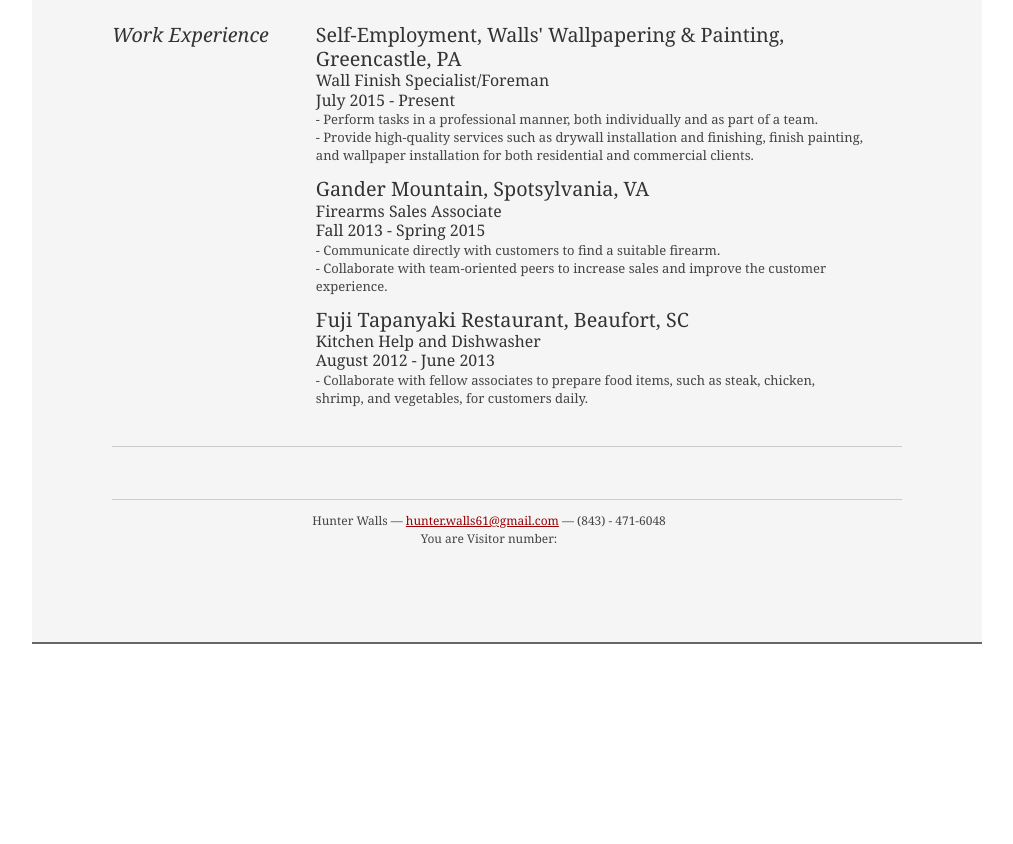
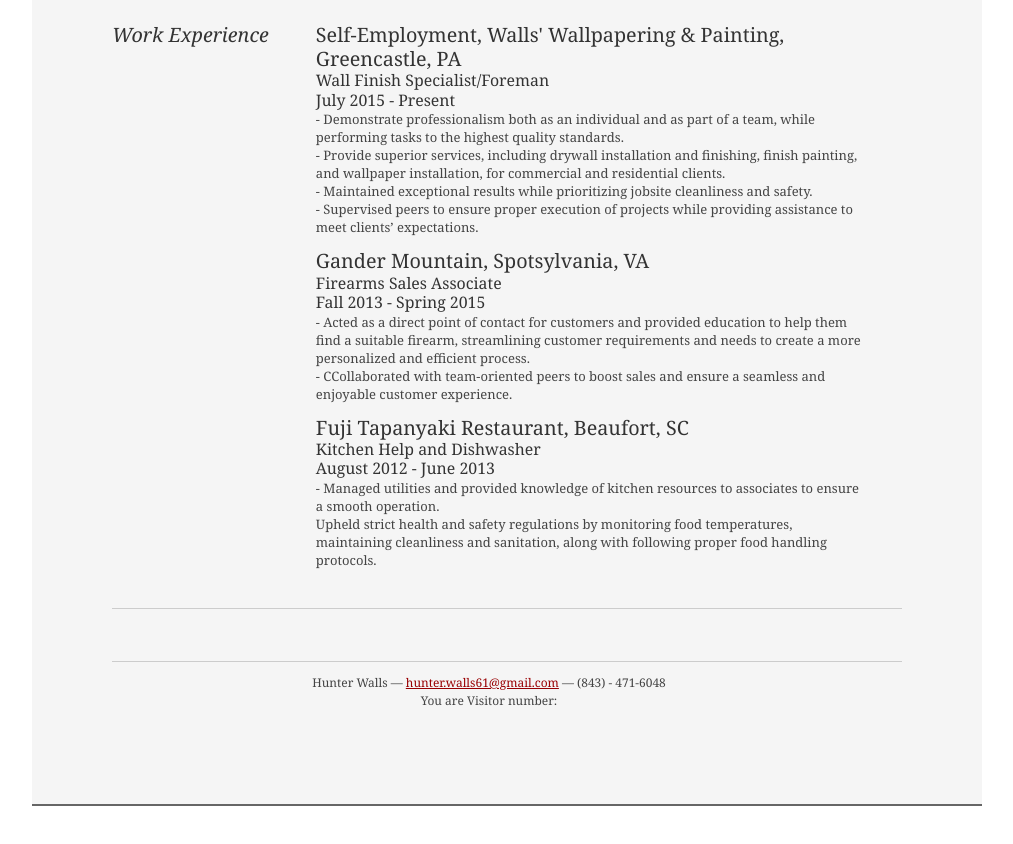
Before and after one commit to Neshrack/hrw-resume-challenge-BE, a website: page resume-site/index.html in a window 1280 px wide. Shown: the part 1291-2135 px from the top of the page, without its empty margins (133-1146 px from the left). Before the commit the page ends 2015 px from the top, so only its background shows below. Drawn offline with Linux system fonts and the light colour scheme; no server answers.

Commit message:
finishing touches

```diff
--- a/resume-site/index.html
+++ b/resume-site/index.html
@@ -28,7 +28,7 @@
 					<div class="contact-info">
 						<h3><a href="mailto:hunter.walls61@gmail.com">E-mail Me</a></h3>
 						<h3><a href="https://linkedin.com/in/hunter-r-walls">My Linkedin Profile</a></h3>
-						<h3><a href="Hunter Ray Walls _ Aspiring Cloud Engineer _ hunter.walls61@gmail.com">Download PDF</a></h3>
+						<h3><a href="Hunter-Resume.pdf">Download PDF</a></h3>
 						<h3>Mobile: (843) 471-6048</h3>
 					</div><!--// .contact-info -->
 				</div>
@@ -138,24 +138,32 @@
 								<h2>Self-Employment, Walls' Wallpapering & Painting, Greencastle, PA</h2>
 								<h3>Wall Finish Specialist/Foreman</h3>
 								<h4>July 2015 - Present</h4>
-								<p> - Perform tasks in a professional manner, both individually and as part of a team.</p>
+								<p> - Demonstrate professionalism both as an individual and as part of a team, while performing tasks to the highest quality standards. </p>
                                 <p>
-                                 - Provide high-quality services such as drywall installation and finishing, finish painting, and wallpaper installation for both residential and commercial clients.</p>
+                                 - Provide superior services, including drywall installation and finishing, finish painting, and wallpaper installation, for commercial and residential clients.</p>
+								<p>
+								- Maintained exceptional results while prioritizing jobsite cleanliness and safety.</p>
+								<p>
+								- Supervised peers to ensure proper execution of projects while providing assistance to meet clients’ expectations.</p>
 							</div>
 
 							<div class="job">
 								<h2>Gander Mountain, Spotsylvania, VA</h2>
 								<h3>Firearms Sales Associate</h3>
 								<h4>Fall 2013 - Spring 2015</h4>
-								<p> - Communicate directly with customers to find a suitable firearm.</p>
-                                <p> - Collaborate with team-oriented peers to increase sales and improve the customer experience.</p>
+								<p> - Acted as a direct point of contact for customers and provided education to help them find a suitable firearm, streamlining customer requirements and needs to create a more personalized and efficient process.</p>
+                                <p> - CCollaborated with team-oriented peers to boost sales and ensure a seamless and enjoyable customer experience.
+								</p>
 							</div>
 
 							<div class="job last">
 								<h2>Fuji Tapanyaki Restaurant, Beaufort, SC</h2>
 								<h3>Kitchen Help and Dishwasher</h3>
 								<h4>August 2012 - June 2013</h4>
-								<p> - Collaborate with fellow associates to prepare food items, such as steak, chicken, shrimp, and vegetables, for customers daily.</p>
+								<p> - Managed utilities and provided knowledge of kitchen resources to associates to ensure a smooth operation.</p>
+								<p>
+								Upheld strict health and safety regulations by monitoring food temperatures, maintaining cleanliness and sanitation, along with following proper food handling protocols.
+								</p>
 							</div>
 
 						</div><!--// .yui-u -->
```
Also changed, not shown: 2 other files.
